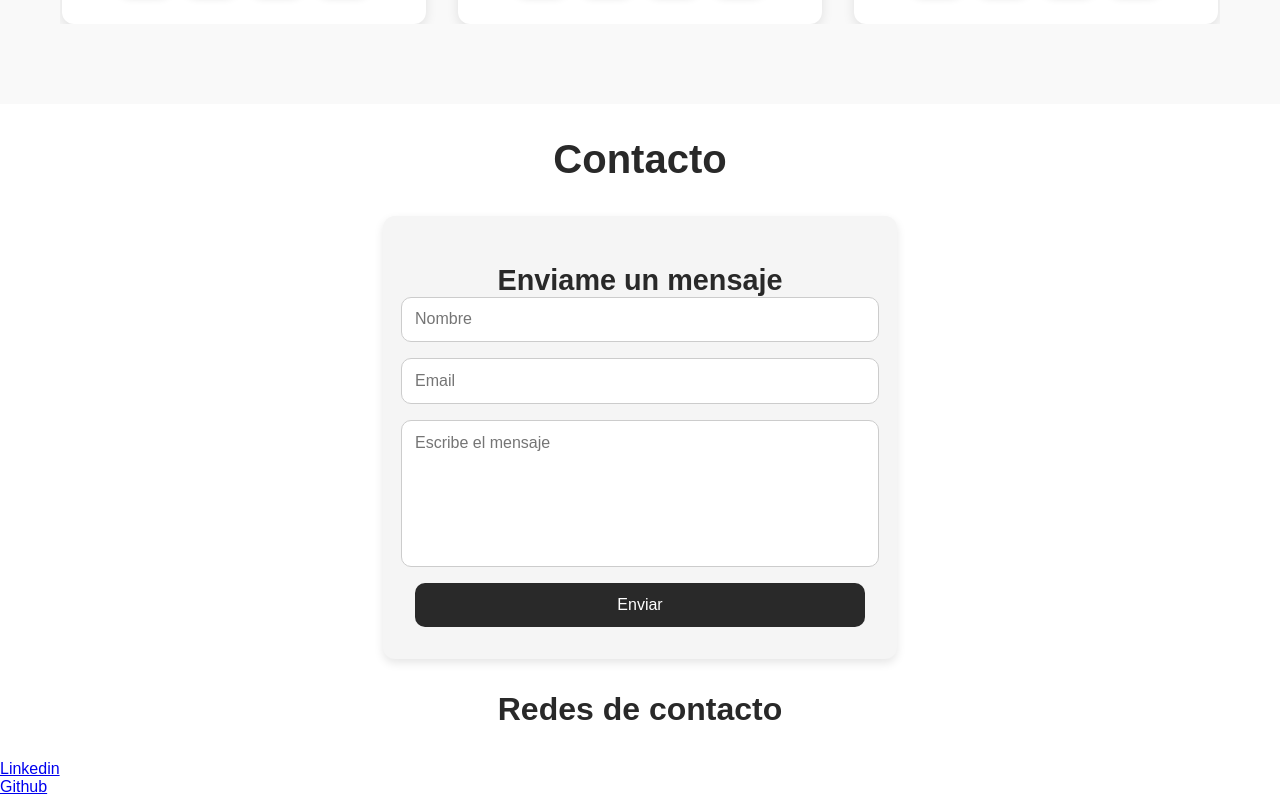
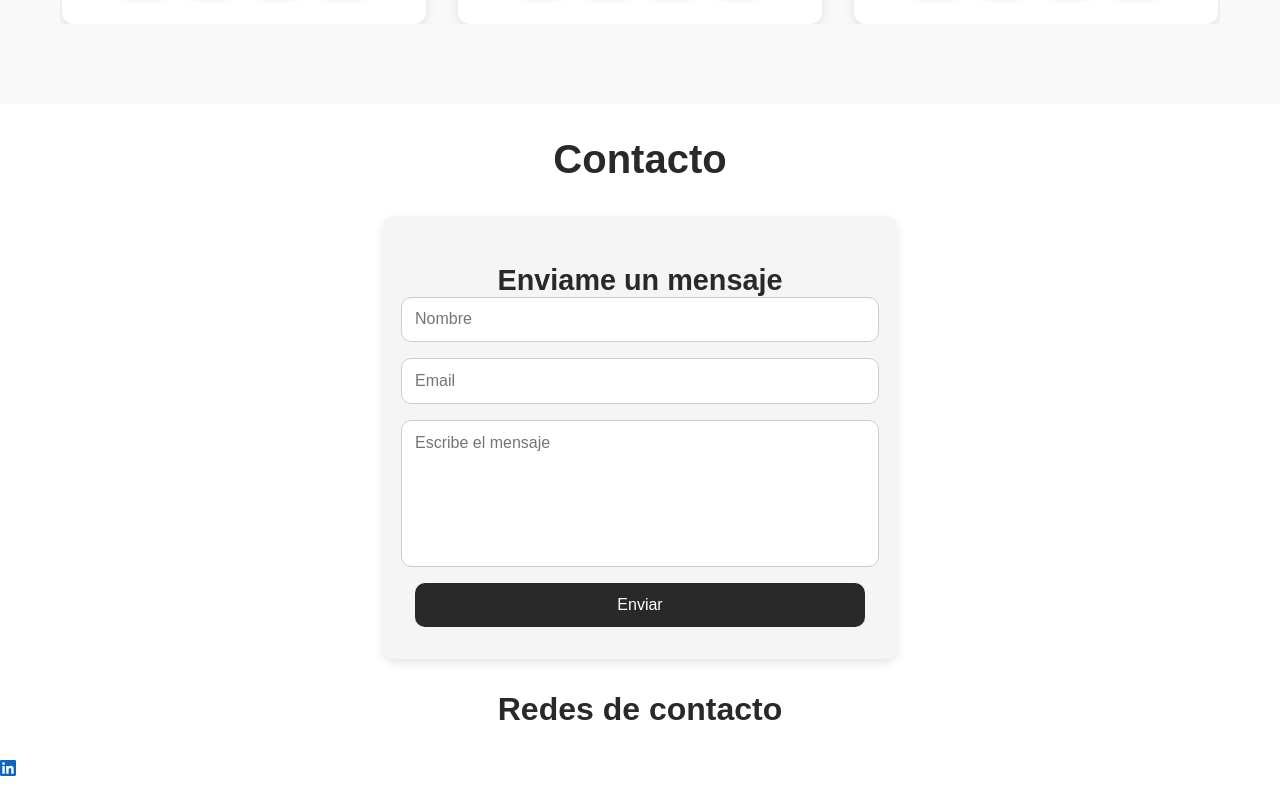
Before and after one commit to MarcoCordoba/Portafolio1, a React (Vite) app: page / in a window 1280 px wide. Shown: the part 2889-3689 px from the top of the page. Built offline with nearby package versions, Linux system fonts and the light colour scheme; a web font is replaced by a local one.

Commit message:
se agregaron los iconos de contacto

```diff
--- a/src/components/Contacto.jsx
+++ b/src/components/Contacto.jsx
@@ -1,5 +1,7 @@
 import React from "react";
 import "./Contacto.css";
+import LinkedIn from "./icons/LinkedIn";
+import Github from "./icons/Github";
 
 const Contacto = () => {
     return(
@@ -19,8 +21,17 @@ const Contacto = () => {
             <div className="contacto-informacion">
                 <h3>Redes de contacto</h3>
                 <ul>
-                    <li> <a href="https://www.linkedin.com/in/marco-cordoba-/" target="_blank" rel="noopener noreferrer">Linkedin</a></li>
-                    <li><a href="https://github.com/MarcoCordoba" target="_blank" rel="noopener noreferrer">Github</a></li>
+                    <li>
+                        <a href="https://www.linkedin.com/in/marco-cordoba-/" target="_blank" rel="noopener noreferrer">
+                            <LinkedIn className="icono" />
+                        </a>
+                    </li>
+
+                    <li>
+                        <a href="https://github.com/MarcoCordoba" target="_blank" rel="noopener noreferrer">
+                            <Github className = "icono"/>
+                        </a>
+                    </li>
                 </ul>
             </div>
 
--- /dev/null
+++ b/src/components/icons/LinkedIn.jsx
@@ -0,0 +1,19 @@
+import * as React from "react";
+
+const LinkedIn = props => (
+  <svg
+    width="1em"
+    height="1em"
+    xmlns="http://www.w3.org/2000/svg"
+    preserveAspectRatio="xMidYMid"
+    viewBox="0 0 256 256"
+    {...props}
+  >
+    <path
+      d="M218.123 218.127h-37.931v-59.403c0-14.165-.253-32.4-19.728-32.4-19.756 0-22.779 15.434-22.779 31.369v60.43h-37.93V95.967h36.413v16.694h.51a39.907 39.907 0 0 1 35.928-19.733c38.445 0 45.533 25.288 45.533 58.186l-.016 67.013ZM56.955 79.27c-12.157.002-22.014-9.852-22.016-22.009-.002-12.157 9.851-22.014 22.008-22.016 12.157-.003 22.014 9.851 22.016 22.008A22.013 22.013 0 0 1 56.955 79.27m18.966 138.858H37.95V95.967h37.97v122.16ZM237.033.018H18.89C8.58-.098.125 8.161-.001 18.471v219.053c.122 10.315 8.576 18.582 18.89 18.474h218.144c10.336.128 18.823-8.139 18.966-18.474V18.454c-.147-10.33-8.635-18.588-18.966-18.453"
+      fill="#0A66C2"
+    />
+  </svg>
+);
+
+export default LinkedIn;
```
Also changed, not shown: src/components/icons/Github.jsx (added, +3 -0 lines).
